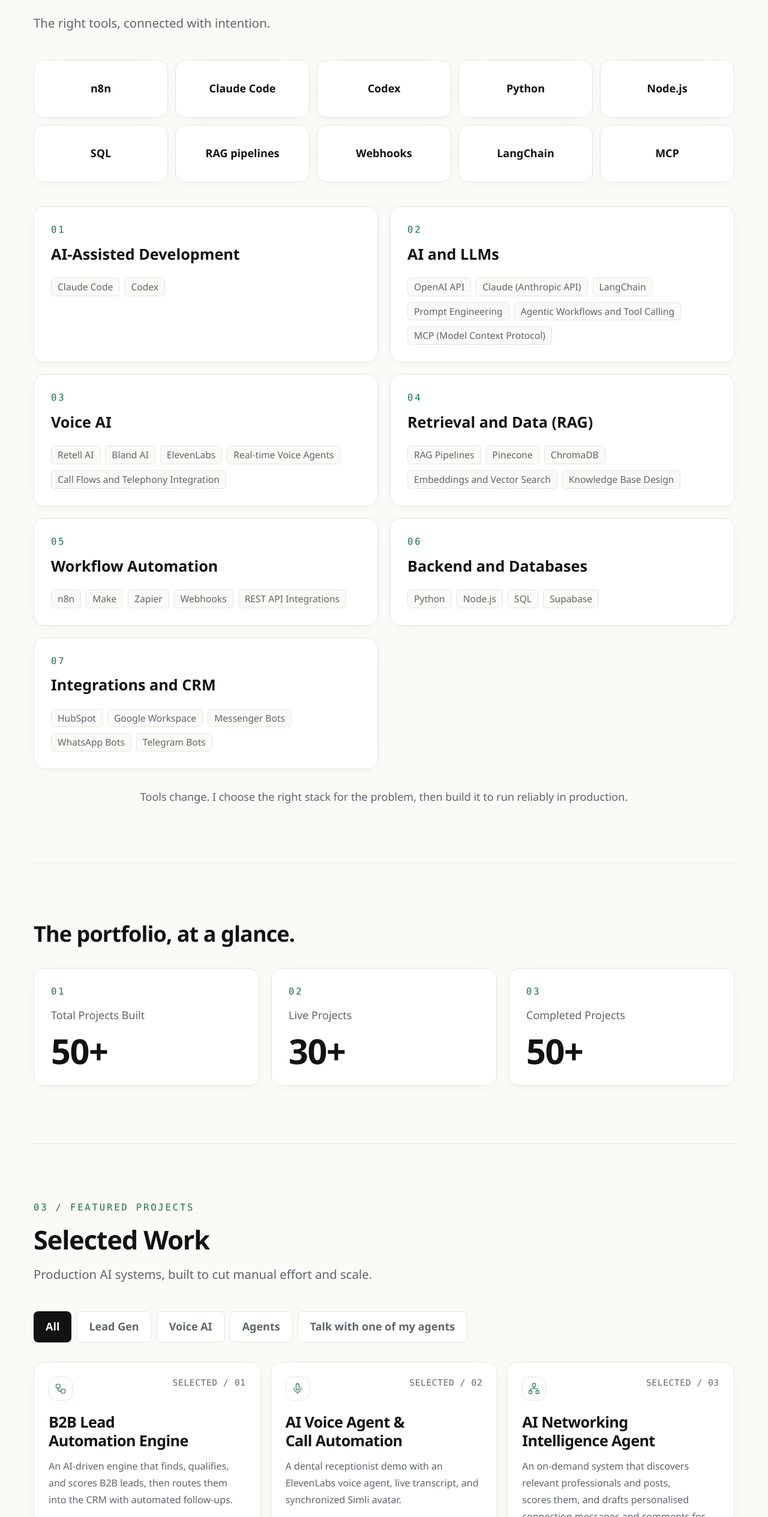
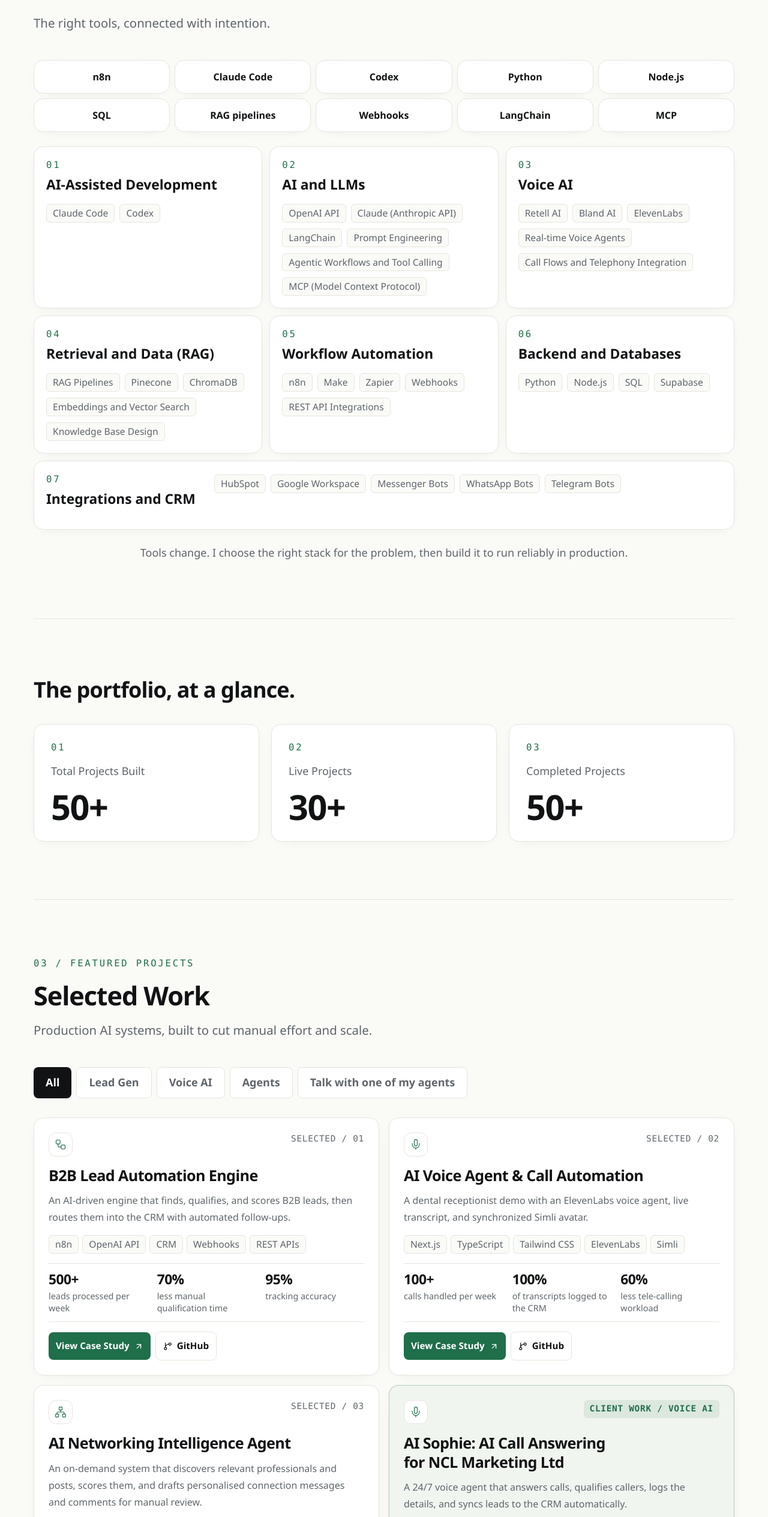
Before and after one commit to anupommojumder365-AI/anupom-portfolio, a React (Vite) app: page / in a window 1280 px wide. Shown: the part 2037-4566 px from the top of the page at 60% size. Built offline with nearby package versions, Linux system fonts and the light colour scheme; no server answers.

Commit message:
Balance project, service, and skills layouts

```diff
--- a/src/components/home/ServiceVisual.tsx
+++ b/src/components/home/ServiceVisual.tsx
@@ -13,7 +13,7 @@ export function ServiceVisual({
   return (
     <div
       ref={ref}
-      className="service-visual my-3 flex h-16 items-center"
+      className="service-visual my-2 flex h-14 items-center"
       data-active={visible}
       aria-hidden="true"
     >
--- a/src/components/home/ServicesSection.tsx
+++ b/src/components/home/ServicesSection.tsx
@@ -49,7 +49,7 @@ export function ServicesSection() {
       >
         Four ways I help businesses automate, scale, and save time.
       </SectionHeading>
-      <div className="grid gap-4 md:grid-cols-2 xl:grid-cols-4">
+      <div className="grid gap-4 md:grid-cols-2">
         {services.map((service, index) => (
           <Reveal
             key={service.kind}
--- a/src/components/home/StackAndStats.tsx
+++ b/src/components/home/StackAndStats.tsx
@@ -20,10 +20,10 @@ export function StackSection() {
         </LinkButton>
       </div>
       <FeaturedSkills />
-      <div className="mt-10">
+      <div className="mt-6">
         <GroupedSkills />
       </div>
-      <p className="mt-8 text-center text-sm leading-7 text-muted">
+      <p className="mt-6 text-center text-sm leading-7 text-muted">
         {stackStatement}
       </p>
     </section>
--- a/src/components/projects/FeaturedProjectCard.tsx
+++ b/src/components/projects/FeaturedProjectCard.tsx
@@ -35,7 +35,7 @@ export function FeaturedProjectCard({
       className={`surface h-full ${project.clientWork ? "border-accent/30 bg-[#f1f5ef]" : ""}`}
     >
       <article className="flex h-full min-w-0 flex-col p-5 sm:p-6">
-        <div className="mb-5 flex items-start justify-between gap-3">
+        <div className="mb-4 flex items-start justify-between gap-3">
           <span className="flex size-10 shrink-0 items-center justify-center rounded-xl border border-line bg-white text-accent">
             <Icon size={20} strokeWidth={1.4} aria-hidden="true" />
           </span>
@@ -50,16 +50,16 @@ export function FeaturedProjectCard({
         <Heading className="mb-3 text-xl font-semibold leading-tight tracking-tight">
           {project.title}
         </Heading>
-        <p className="mb-4 text-[1rem] leading-7 text-muted">
+        <p className="mb-4 max-w-prose text-[1rem] leading-7 text-muted">
           {project.shortDescription}
         </p>
-        <div className="mb-5 flex flex-wrap gap-1.5">
+        <div className="mb-4 flex flex-wrap gap-1.5">
           {project.technologies.map((technology) => (
             <Badge key={technology}>{technology}</Badge>
           ))}
         </div>
         {project.metrics?.length ? (
-          <dl className="mb-4 grid grid-cols-[repeat(auto-fit,minmax(85px,1fr))] gap-x-3 gap-y-4 border-y border-line py-4">
+          <dl className="mb-4 grid grid-cols-[repeat(auto-fit,minmax(85px,1fr))] gap-x-4 gap-y-3 border-y border-line py-3">
             {project.metrics.map((metric) => (
               <div key={metric.label} className="min-w-0">
                 <dt className="sr-only">{metric.label}</dt>
--- a/src/components/projects/ProjectShowcase.tsx
+++ b/src/components/projects/ProjectShowcase.tsx
@@ -47,7 +47,7 @@ export function ProjectShowcase({
           ? "1 live agent demo shown"
           : `${visible.length} featured projects shown`}
       </p>
-      <m.div layout className="grid grid-cols-1 items-stretch gap-4 md:grid-cols-2 xl:grid-cols-3">
+      <m.div layout className="grid grid-cols-1 items-stretch gap-4 md:grid-cols-2">
         <AnimatePresence initial={false}>
           {filter === demoFilter ? (
             <m.div
@@ -57,7 +57,7 @@ export function ProjectShowcase({
               animate={{ opacity: 1 }}
               exit={{ opacity: 0 }}
               transition={{ duration: reduced ? 0 : 0.2 }}
-              className="w-full max-w-3xl justify-self-center md:col-span-2 xl:col-span-3"
+              className="w-full max-w-3xl justify-self-center md:col-span-2"
             >
               <Reveal>
                 <AgentDemoCard headingLevel={headingLevel} />
@@ -73,8 +73,8 @@ export function ProjectShowcase({
               exit={{ opacity: 0 }}
               transition={{ duration: reduced ? 0 : 0.2 }}
               className={
-                visible.length > 3 && visible.length % 3 === 1 && index === visible.length - 1
-                  ? "xl:col-start-2"
+                visible.length > 1 && visible.length % 2 === 1 && index === visible.length - 1
+                  ? "w-full md:col-span-2 md:mx-auto md:max-w-[calc((100%-1rem)/2)]"
                   : undefined
               }
             >
--- a/src/components/ui/TechnicalSkills.tsx
+++ b/src/components/ui/TechnicalSkills.tsx
@@ -6,12 +6,15 @@ export function FeaturedSkills() {
   return (
     <ul
       aria-label="Featured core skills"
-      className="grid grid-cols-2 gap-3 sm:grid-cols-3 lg:grid-cols-5"
+      className="grid grid-cols-2 gap-2 sm:grid-cols-4 md:grid-cols-5"
     >
       {featuredTechnologies.map((technology, index) => (
-        <li key={technology}>
+        <li
+          key={technology}
+          className={featuredTechnologies.length % 4 === 2 && index === featuredTechnologies.length - 2 ? "sm:col-start-2 md:col-auto" : undefined}
+        >
           <Reveal delay={index * 0.025}>
-            <div className="hover-chip surface flex min-h-24 items-center justify-center px-3 py-5 text-center text-sm font-semibold transition-colors hover:border-accent">
+            <div className="hover-chip surface flex min-h-14 items-center justify-center px-2 py-3 text-center text-[1rem] font-semibold transition-colors hover:border-accent">
               {technology}
             </div>
           </Reveal>
@@ -28,11 +31,16 @@ export function GroupedSkills({
 }) {
   const Heading = headingLevel;
   return (
-    <div className="grid gap-5 md:grid-cols-2">
+    <div className="grid gap-3 md:grid-cols-2 lg:grid-cols-3">
       {skillGroups.map((group, index) => (
-        <section key={group.name} className="surface p-7">
-          <p className="eyebrow mb-3">0{index + 1}</p>
-          <Heading className="mb-5 text-xl font-semibold">{group.name}</Heading>
+        <section
+          key={group.name}
+          className={`surface min-w-0 p-5 ${index === skillGroups.length - 1 && skillGroups.length % 2 === 1 ? "md:col-span-2 md:flex md:items-start md:gap-6" : ""} ${index === skillGroups.length - 1 && skillGroups.length % 3 === 1 ? "lg:col-span-3 lg:flex lg:items-start lg:gap-6" : ""}`}
+        >
+          <div className={index === skillGroups.length - 1 ? "md:w-64 md:shrink-0" : undefined}>
+            <p className="eyebrow mb-2">0{index + 1}</p>
+            <Heading className="mb-4 text-lg font-semibold leading-tight">{group.name}</Heading>
+          </div>
           <ul className="flex flex-wrap gap-2">
             {group.skills.map((skill) => (
               <li key={skill}>
--- a/src/pages/SkillsPage.tsx
+++ b/src/pages/SkillsPage.tsx
@@ -16,7 +16,7 @@ export function SkillsPage() {
         {stackStatement}
       </SectionHeading>
       <FeaturedSkills />
-      <div className="mt-10">
+      <div className="mt-6">
         <GroupedSkills headingLevel="h2" />
       </div>
     </>
```
